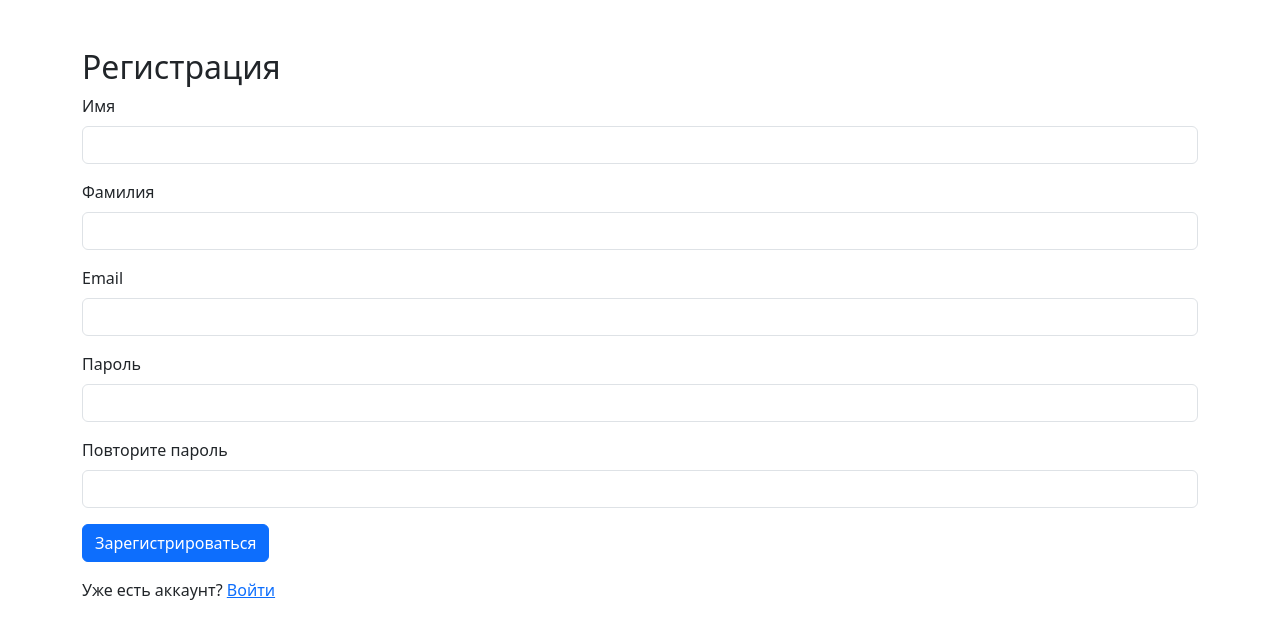
After one commit to Niksood21/web_project, a Flask app: page /register in a window 1280 px wide. The commit adds this page. Shown: the top 639 px of the page. Run offline with Flask 3, Linux system fonts and the light colour scheme.

Commit message:
registrachia

```diff
--- a/main.py
+++ b/main.py
@@ -1,6 +1,56 @@
-from flask import Flask, render_template
+from flask import Flask, render_template, redirect, url_for, flash, request
+from flask_sqlalchemy import SQLAlchemy
+from flask_wtf import FlaskForm
+from wtforms import StringField, PasswordField, validators
+from flask_login import LoginManager, UserMixin, login_user, login_required, logout_user, current_user
+from werkzeug.security import generate_password_hash, check_password_hash
+from markupsafe import Markup
+from email_validator import validate_email, EmailNotValidError
 
 app = Flask(__name__)
+app.config['SECRET_KEY'] = 'yandexlyceum_secret_key'
+app.config['SQLALCHEMY_DATABASE_URI'] = 'sqlite:///library.db'
+app.config['SQLALCHEMY_TRACK_MODIFICATIONS'] = False
+
+db = SQLAlchemy(app)
+login_manager = LoginManager(app)
+login_manager.login_view = 'login'
+
+
+class User(UserMixin, db.Model):
+    id = db.Column(db.Integer, primary_key=True)
+    first_name = db.Column(db.String(50), nullable=False)
+    last_name = db.Column(db.String(50), nullable=False)
+    email = db.Column(db.String(100), unique=True, nullable=False)
+    password_hash = db.Column(db.String(128), nullable=False)
+
+    def set_password(self, password):
+        self.password_hash = generate_password_hash(password)
+
+    def check_password(self, password):
+        return check_password_hash(self.password_hash, password)
+
+
+class RegistrationForm(FlaskForm):
+    first_name = StringField('Имя', [validators.DataRequired(), validators.Length(min=2, max=50)])
+    last_name = StringField('Фамилия', [validators.DataRequired(), validators.Length(min=2, max=50)])
+    email = StringField('Email', [validators.DataRequired(), validators.Email(), validators.Length(max=100)])
+    password = PasswordField('Пароль', [
+        validators.DataRequired(),
+        validators.Length(min=6),
+        validators.EqualTo('confirm', message='Пароли должны совпадать')
+    ])
+    confirm = PasswordField('Повторите пароль')
+
+
+class LoginForm(FlaskForm):
+    email = StringField('Email', [validators.DataRequired(), validators.Email()])
+    password = PasswordField('Пароль', [validators.DataRequired()])
+
+
+@login_manager.user_loader
+def load_user(user_id):
+    return User.query.get(int(user_id))
 
 
 @app.route('/')
@@ -8,10 +58,59 @@ def index():
     return render_template('index.html')
 
 
+@app.route('/register', methods=['GET', 'POST'])
+def register():
+    if current_user.is_authenticated:
+        return redirect(url_for('index'))
+    form = RegistrationForm()
+    if form.validate_on_submit():
+        if User.query.filter_by(email=form.email.data).first():
+            flash('Пользователь с таким email уже существует.')
+            return redirect(url_for('register'))
+        user = User(
+            first_name=form.first_name.data,
+            last_name=form.last_name.data,
+            email=form.email.data
+        )
+        user.set_password(form.password.data)
+        db.session.add(user)
+        db.session.commit()
+        flash('Регистрация прошла успешно! Войдите в аккаунт.')
+        return redirect(url_for('login'))
+    return render_template('register.html', form=form)
+
+
+@app.route('/login', methods=['GET', 'POST'])
+def login():
+    if current_user.is_authenticated:
+        return redirect(url_for('index'))
+    form = LoginForm()
+    if form.validate_on_submit():
+        user = User.query.filter_by(email=form.email.data).first()
+        if user and user.check_password(form.password.data):
+            login_user(user)
+            flash('Вы успешно вошли в аккаунт.')
+            next_page = request.args.get('next')
+            return redirect(next_page or url_for('index'))
+        else:
+            flash('Неверный email или пароль.')
+    return render_template('login.html', form=form)
+
+
+@app.route('/logout')
+@login_required
+def logout():
+    logout_user()
+    flash('Вы вышли из аккаунта.')
+    return redirect(url_for('index'))
+
+
 @app.route('/books')
 def book_list():
-    return render_template('books.html', books=books)
+    return "<h2>Каталог книг (пока пусто)</h2>"
 
 
 if __name__ == '__main__':
+    with app.app_context():
+        db.create_all()
     app.run()
--- /dev/null
+++ b/templates/register.html
@@ -0,0 +1,38 @@
+<!DOCTYPE html>
+<html lang="ru">
+<head>
+    <meta charset="UTF-8">
+    <title>Регистрация</title>
+    <link href="https://cdn.jsdelivr.net/npm/bootstrap@5.3.0/dist/css/bootstrap.min.css" rel="stylesheet">
+</head>
+<body>
+<div class="container mt-5">
+    <h2>Регистрация</h2>
+    <form method="POST">
+        {{ form.hidden_tag() }}
+        <div class="mb-3">
+            {{ form.first_name.label(class="form-label") }}
+            {{ form.first_name(class="form-control") }}
+        </div>
+        <div class="mb-3">
+            {{ form.last_name.label(class="form-label") }}
+            {{ form.last_name(class="form-control") }}
+        </div>
+        <div class="mb-3">
+            {{ form.email.label(class="form-label") }}
+            {{ form.email(class="form-control") }}
+        </div>
+        <div class="mb-3">
+            {{ form.password.label(class="form-label") }}
+            {{ form.password(class="form-control") }}
+        </div>
+        <div class="mb-3">
+            {{ form.confirm.label(class="form-label") }}
+            {{ form.confirm(class="form-control") }}
+        </div>
+        <button type="submit" class="btn btn-primary">Зарегистрироваться</button>
+    </form>
+    <p class="mt-3">Уже есть аккаунт? <a href="{{ url_for('login') }}">Войти</a></p>
+</div>
+</body>
+</html>
--- a/ТЗ.txt
+++ b/ТЗ.txt
@@ -22,3 +22,5 @@
 2. SQLite3 - для работы с базами данных(хранение информации и пользователях)
 3. SQLAlchemy - ORM для работы с БД
 4. Элементы Bootstrap для написания дизайна сайта
+5. Werkzeug.security - Модуль для работы с безопасностью(хеширование паролей)
+6. Email_validator - библиотека для проверки корректности email-адресов в Python
```
Also changed, not shown: templates/index.html (+34 -3 lines), templates/login.html (added, +26 -0 lines).
